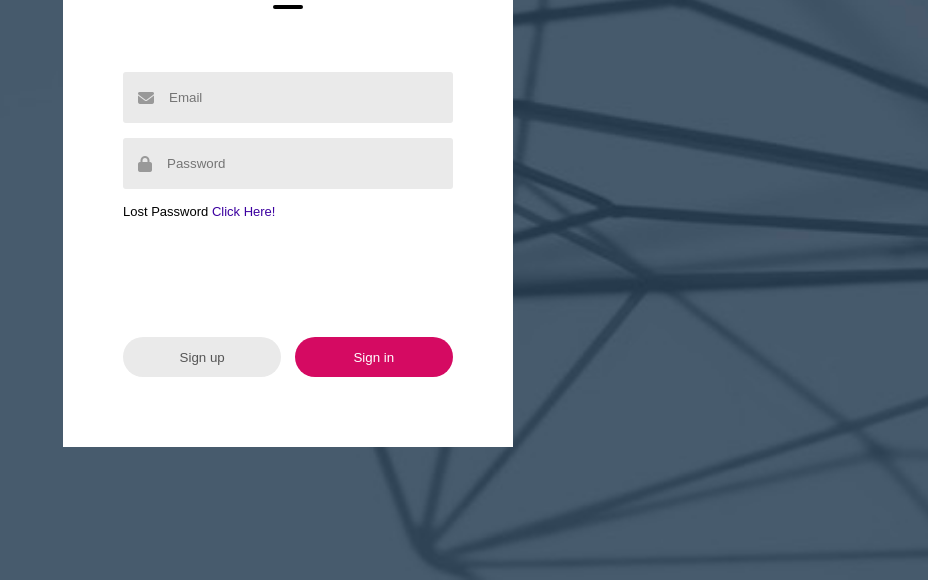
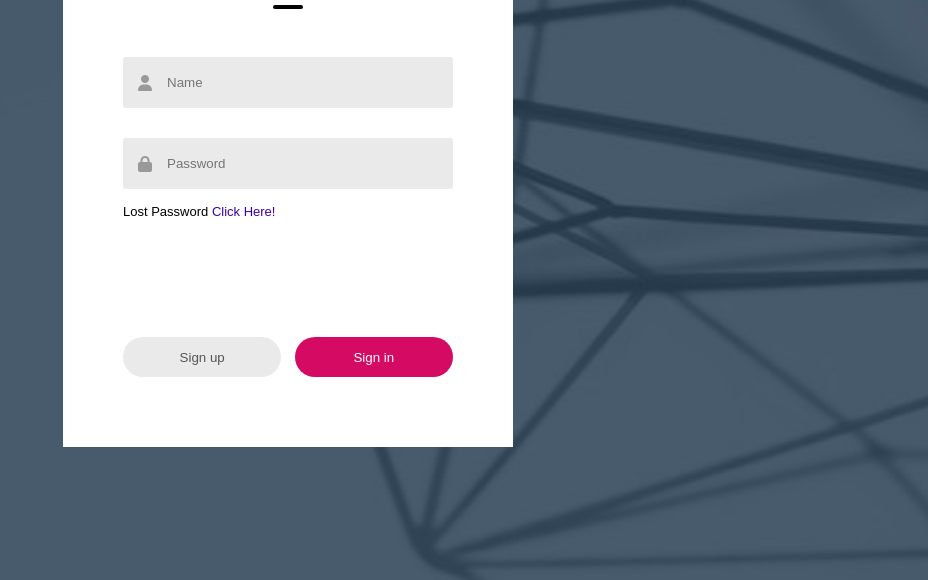
Before and after one commit to MohamadDibassy/Payment-App, a plain HTML site: page SIGNUP-LOGIN/index.html in a window 1280 px wide. Both pictures are taken after a click on the button "Sign in". Shown: the part 220-800 px from the top of the page, without its empty margins (352-1280 px from the left). Drawn offline with Linux system fonts and the light colour scheme.

Commit message:
fix: replace email input field for name input field in sign in form

```diff
--- a/SIGNUP-LOGIN/index.html
+++ b/SIGNUP-LOGIN/index.html
@@ -13,12 +13,12 @@
             <h1 id="tittle">Sign Up</h1>
             <form>
                 <div class="input-group">
-                    <div class="input-field" id="nameField">
+                    <div class="input-field" >
                     <i class="fa-solid fa-user"></i>
                     <input type="text" placeholder="Name">
                     </div>
 
-                    <div class="input-field">
+                    <div class="input-field" id="emailField">
                         <i class="fa-solid fa-envelope"></i>
                         <input type="email" placeholder="Email">
                     </div>
@@ -40,18 +40,18 @@
     <script>
       let signupBtn = document.getElementById("signUpBtn");
       let signinBtn = document.getElementById("signinBtn");
-      let nameField = document.getElementById("nameField");
+      let emailField = document.getElementById("emailField");
       let tittle = document.getElementById("tittle");
 
       signinBtn.onclick = function(){
-        nameField.style.maxHeight = "0";
+        emailField.style.maxHeight = "0";
         tittle.innerHTML = "Sign In";
         signupBtn.classList.add("disable");
         signinBtn.classList.remove("disable");
       }
 
       signupBtn.onclick = function(){
-        nameField.style.maxHeight = "60px";
+        emailField.style.maxHeight = "60px";
         tittle.innerHTML = "Sign Up";
         signupBtn.classList.remove("disable");
         signinBtn.classList.add("disable");
```
